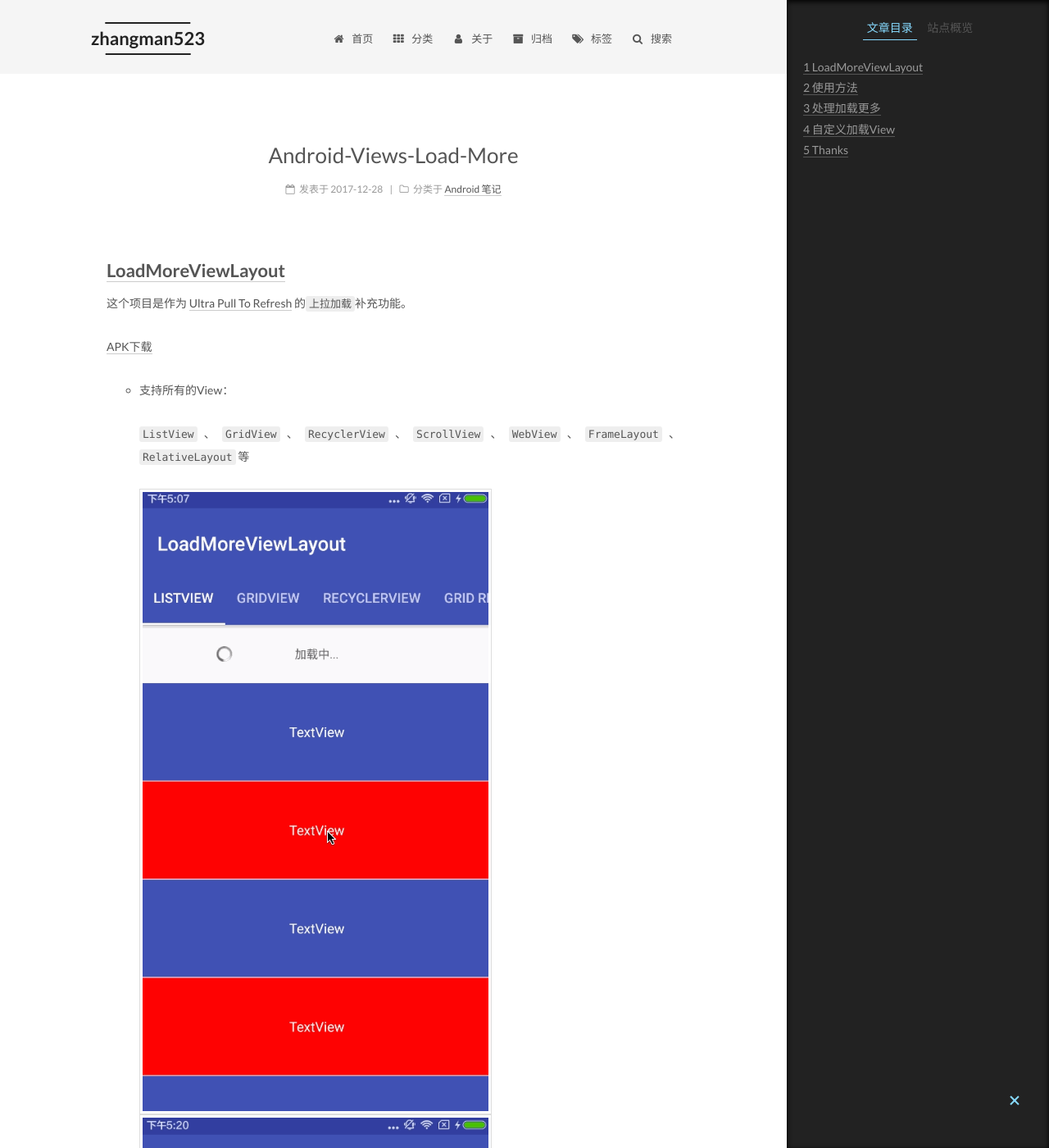
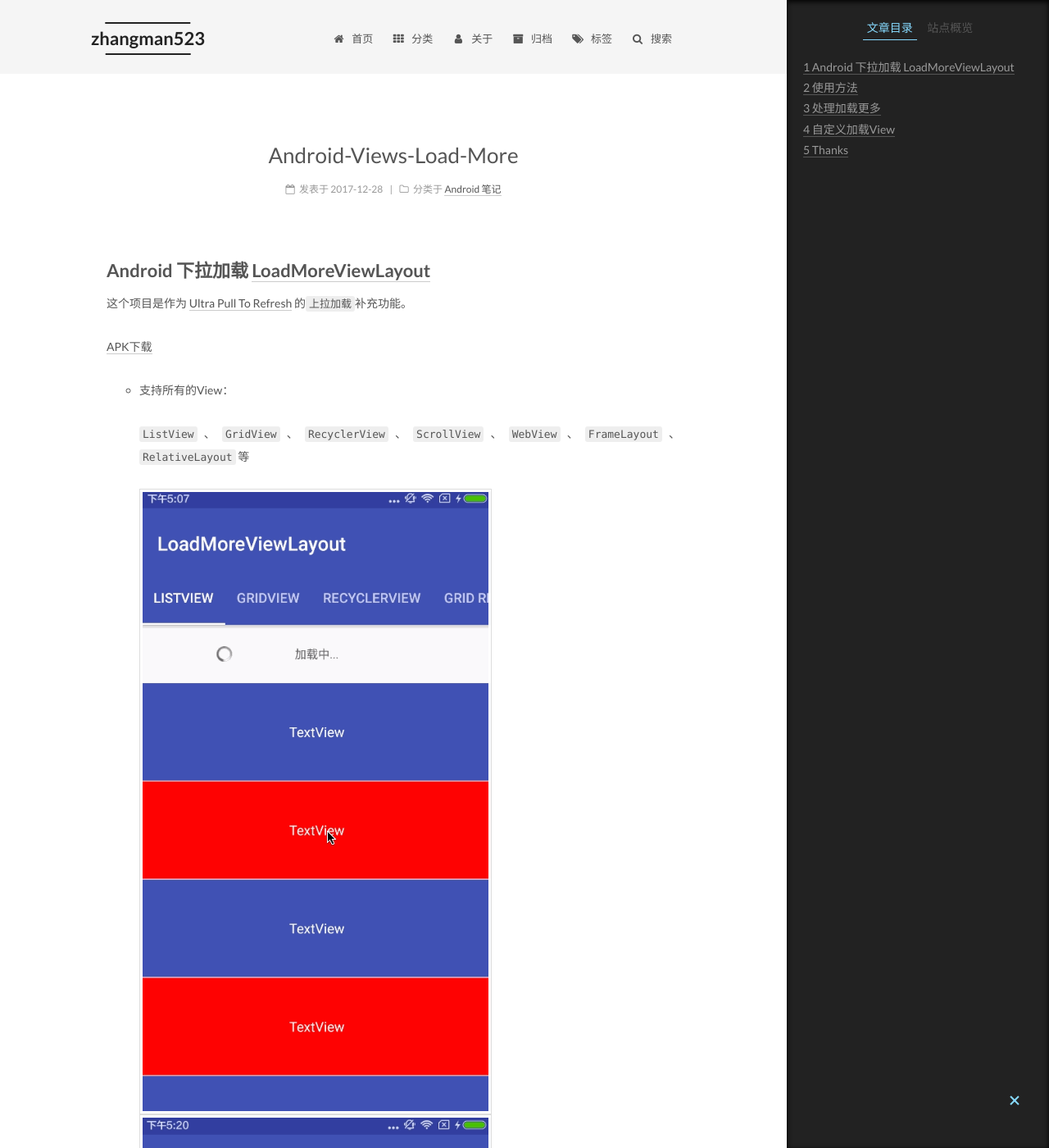
Before and after one commit to zhangman523/zhangman523.github.com, a Jekyll site: the page built from _posts/2017-12-28-Android-Views-Load-More.md, in a window 1280 px wide and 1400 px high. Shown: the whole window at 82% size. Built offline with Jekyll 4.4.1, drawn with Linux system fonts in a browser that asks for light colours.

Commit message:
update loadMore

```diff
--- a/_posts/2017-12-28-Android-Views-Load-More.md
+++ b/_posts/2017-12-28-Android-Views-Load-More.md
@@ -11,7 +11,7 @@ categories:
 - Android 笔记
 ---
 
-## [LoadMoreViewLayout](https://github.com/zhangman523/LoadMoreViewLayou)
+## Android 下拉加载 [LoadMoreViewLayout](https://github.com/zhangman523/LoadMoreViewLayou)
 
 这个项目是作为 [Ultra Pull To Refresh](https://github.com/liaohuqiu/android-Ultra-Pull-To-Refresh) 的`上拉加载`补充功能。
 
```
Also changed, not shown: 1 other file.
